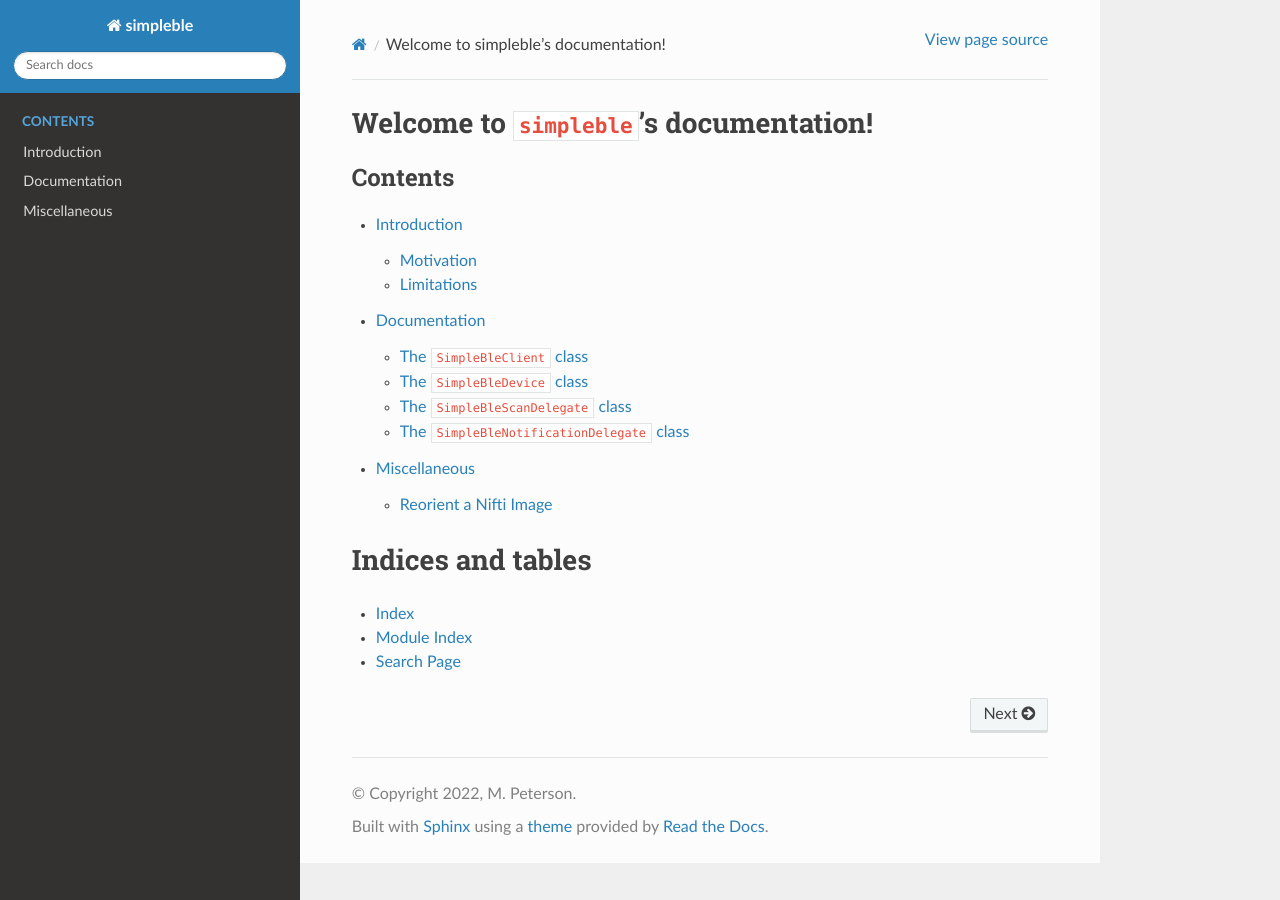
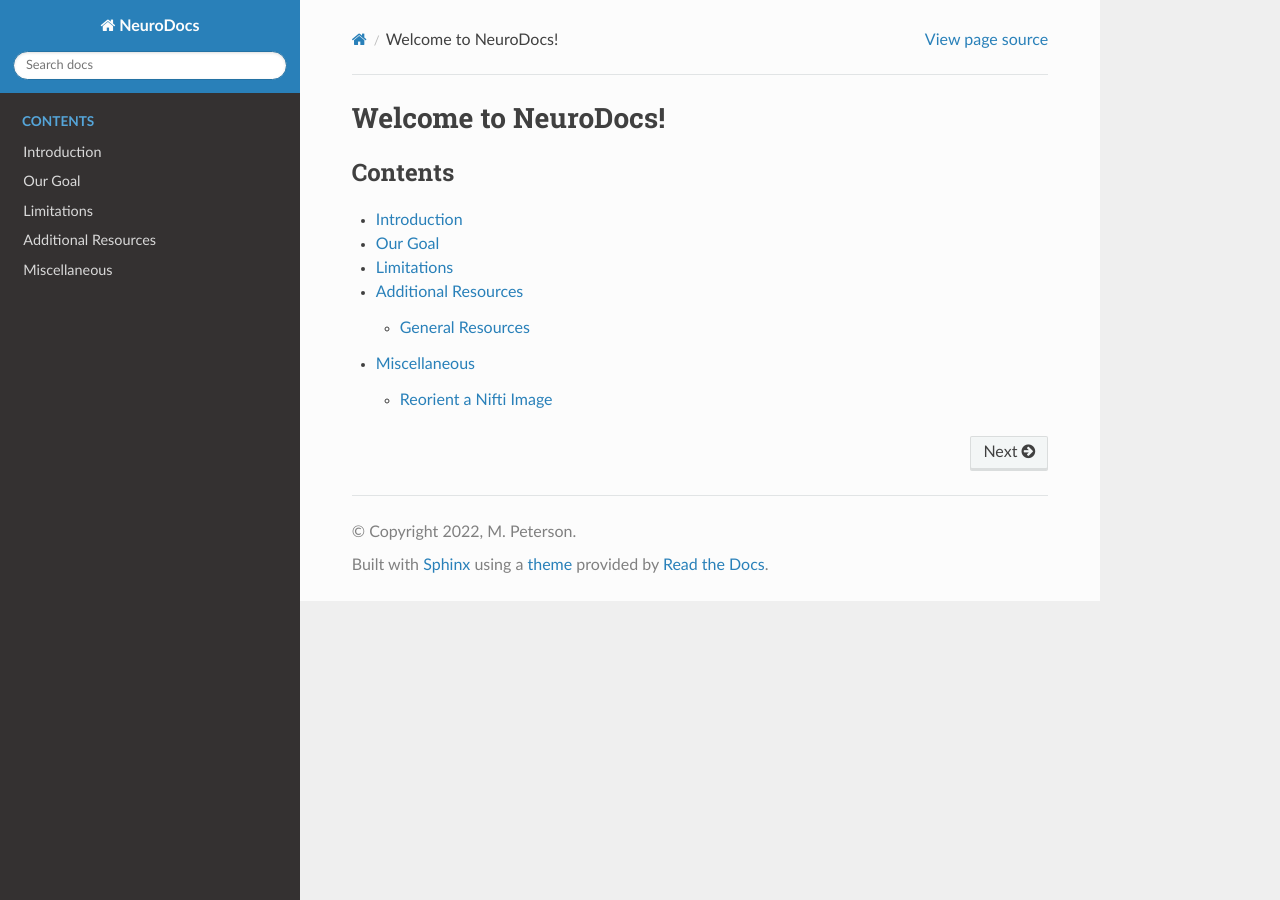
Before and after one commit to peter3200/NeuroDocs, a Sphinx documentation site: the page built from docs/source/index.rst, in a window 1280 px wide. Built offline with Sphinx 7.4.7 and the Read the Docs theme 2.0.0, drawn with Linux system fonts in a browser that asks for light colours.

Commit message:
Add files via upload

```diff
--- a/docs/source/conf.py
+++ b/docs/source/conf.py
@@ -19,7 +19,7 @@ sys.path.insert(0, os.path.abspath('../../simpleble/'))
 
 # -- Project information -----------------------------------------------------
 
-project = 'simpleble'
+project = 'NeuroDocs'
 copyright = '2022, M. Peterson'
 author = 'Peterson'
 
@@ -104,7 +104,7 @@ html_static_path = ['_static']
 # -- Options for HTMLHelp output ---------------------------------------------
 
 # Output file base name for HTML help builder.
-htmlhelp_basename = 'simplebledoc'
+htmlhelp_basename = 'neurodoc'
 
 
 # -- Options for LaTeX output ------------------------------------------------
@@ -130,20 +130,12 @@ latex_elements = {
 # Grouping the document tree into LaTeX files. List of tuples
 # (source start file, target name, title,
 #  author, documentclass [howto, manual, or own class]).
-latex_documents = [
-    (master_doc, 'simpleble.tex', 'simpleble Documentation',
-     'Lyudmil Vladimirov', 'manual'),
-]
 
 
 # -- Options for manual page output ------------------------------------------
 
 # One entry per manual page. List of tuples
-# (source start file, name, description, authors, manual section).
-man_pages = [
-    (master_doc, 'simpleble', 'simpleble Documentation',
-     [author], 1)
-]
+# (source start file, name, description, authors, manual section)
 
 
 # -- Options for Texinfo output ----------------------------------------------
@@ -151,11 +143,7 @@ man_pages = [
 # Grouping the document tree into Texinfo files. List of tuples
 # (source start file, target name, title, author,
 #  dir menu entry, description, category)
-texinfo_documents = [
-    (master_doc, 'simpleble', 'simpleble Documentation',
-     author, 'simpleble', 'One line description of project.',
-     'Miscellaneous'),
-]
+
 
 
 # -- Extension configuration -------------------------------------------------
--- a/docs/source/examples.rst
+++ b/docs/source/examples.rst
@@ -5,8 +5,10 @@ This section is dedicated to the odds and ends that come up during imaging analy
 
 .. _reorient:
 
+
 Reorient a Nifti Image
 **********************
+Updated: 220623
 
 1. Check the current orientation of your image using fslorient:
 
--- a/docs/source/index.rst
+++ b/docs/source/index.rst
@@ -1,10 +1,10 @@
-.. simpleble documentation master file, created by
-   sphinx-quickstart on Fri Mar  9 04:07:53 2018.
+.. documentation master file, created by
+   sphinx-quickstart on 220623.
    You can adapt this file completely to your liking, but it should at least
    contain the root `toctree` directive.
 
-Welcome to ``simpleble``'s documentation!
-=========================================
+Welcome to NeuroDocs!
+========================================
 
 .. toctree::
    :maxdepth: 2
@@ -13,10 +13,3 @@ Welcome to ``simpleble``'s documentation!
    intro
    simpleble
    examples
-
-Indices and tables
-==================
-
-* :ref:`genindex`
-* :ref:`modindex`
-* :ref:`search`
--- a/docs/source/intro.rst
+++ b/docs/source/intro.rst
@@ -1,24 +1,16 @@
 Introduction
 ============
 
-``simpleble`` is a high-level OO Python package which aims to provide an easy and intuitive way of interacting with nearby Bluetooth Low Energy (BLE) devices (GATT servers). In essence, this package is an extension of the ``bluepy`` package created by Ian Harvey (see `here <https://github.com/IanHarvey/bluepy/>`_)
+NeuroDocs are simple tutorials for the beginning neuroimaging researcher and are meant to act as a guide to navigating basic analyses. These (will) range from preprocessing and task-based analysis to resting-state analyses and statistical comparisons.
 
-The aim here was to define a single object which would allow users to perform the various operations performed by the ``bluepy.btle.Peripheral``, ``bluepy.btle.Scanner``, ``bluepy.btle.Service`` and ``bluepy.btle.Characteristic`` classes of ``bluepy``, from one central place. This functionality is facilitated by the ``simpleble.SimpleBleClient`` and ``simpleble.SimpleBleDevice`` classes, where the latter is an extention/subclass of ``bluepy.btle.Peripheral``, combined with properties of ``bluepy.btle.ScanEntry``.
+Our Goal
+========
 
-The current implementation has been developed in Python 3 and tested on a Raspberry Pi Zero W, running Raspbian 9 (stretch), but should work with Python 2.7+ (maybe with minor modifications in terms of printing and error handling) and most Debian based OSs.
-
-Motivation
-**********
-
-As a newbie experimenter/hobbyist in the field of IoT using BLE communications, I found it pretty hard to identify a Python package which would enable one to use a Raspberry Pi (Zero W inthis case) to swiftly scan, connect to and read/write from/to a nearby BLE device (GATT server).
-
-This package is intended to provide a quick, as well as (hopefully) easy to undestand, way of getting a simple BLE GATT client up and running, for all those out there, who, like myself, are hands-on learners and are eager to get their hands dirty from early on.
+At a time when transparency and openness are increasing in importance, we are striving to communicate what occurs "behind the scenes" in these analyses, potentially acting as a companion to eventual publications. In brief, our goal is to be informative and transparent.
 
 Limitations
-***********
+===========
 
-- As my main use-case scenario was to simply connect two devices, the current version of :class:`simpleble.SimpleBleClient` has been designed and implemented with this use-case in mind. As such, if you are looking for a package to allow you to connect to multiple devices, then know that off-the-self this package DOES NOT allow you to do so. However, implementing such a feature is an easily achievable task, which has been planned for sometime in the near future and if there proves to be interest on the project, I would be happy to speed up the process.
+Neuroimaging analyses continue to evolve as new methods and best practices are developed. Thus, it is ultimately up to the reader to explore all of the available options and find the best pipelines and options for their data. Additionally, as amateur coders, we may not have the most efficient or concise code available.
 
-- Only Read and Write operations are currently supported, but I am planning on adding Notifications soon.
-
-- Although the interfacing operations of the :class:`bluepy.btle.Service` and :class:`bluepy.btle.Peripheral` classes have been brought forward to the :class:`simpleble.SimpleBleClient` class, the same has not been done for the :class:`bluepy.btle.Descriptor`, meaning that the :class:`simpleble.SimpleBleClient` cannot be used to directly access the Descriptors. This can however be done easily by obtaining a handle of a :class:`simpleble.SimpleBleDevice` object and calling the superclass :meth:`bluepy.btle.Peripheral.getDescriptors` method.
+This resource is continually evolving, so check for updates as additional pages are added!
--- a/docs/source/simpleble.rst
+++ b/docs/source/simpleble.rst
@@ -1,32 +1,7 @@
-Documentation
-=================
+Additional Resources
+====================
 
-The ``SimpleBleClient`` class
+General Resources
 *****************************
-.. autoclass:: simpleble.SimpleBleClient
-    :members:
-    :undoc-members:
-    :show-inheritance:
 
-
-The ``SimpleBleDevice`` class
-*****************************
-.. autoclass:: simpleble.SimpleBleDevice
-    :members:
-    :undoc-members:
-    :show-inheritance:
-
-
-The ``SimpleBleScanDelegate`` class
-***********************************
-.. autoclass:: simpleble.SimpleBleScanDelegate
-    :members:
-    :undoc-members:
-    :show-inheritance:
-
-The ``SimpleBleNotificationDelegate`` class
-*******************************************
-.. autoclass:: simpleble.SimpleBleNotificationDelegate
-    :members:
-    :undoc-members:
-    :show-inheritance:
+For general neuroimaging guides, we recommend Andy's Brain Book.
```
